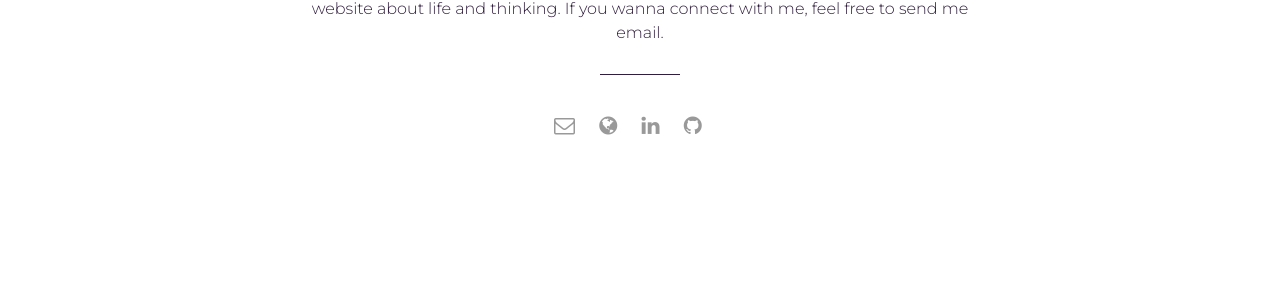
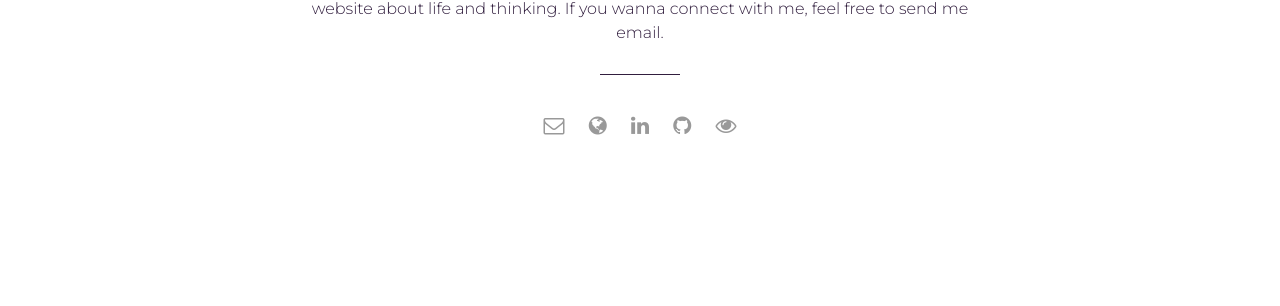
Before and after one commit to lhuaijian/lhuaijian.github.io, a Jekyll site: the page built from _pages/about.html, in a window 1280 px wide. Shown: the part 360-666 px from the top of the page. Built offline with Jekyll 4.4.1, drawn with Linux system fonts in a browser that asks for light colours.

Commit message:
Update about.html

```diff
--- a/_pages/about.html
+++ b/_pages/about.html
@@ -38,9 +38,9 @@ permalink: /about/
       {% endif %}
 
       {% if site.rg %}
-        <li class="research gate"><a href="https://www.researchgate.net/profile/{{site.rg}}" target="_blank"><i class="fab fa-researchgate"></i></a></li>
+        <li class="research gate"><a href="https://www.researchgate.net/profile/{{site.rg}}" target="_blank"><i class="fa fa-eye"></i></a></li>
       {% else %}
-        <li class="research gate"><a href="https://www.researchgate.net/" target="_blank"><i class="fab fa-researchgate" aria-hidden="true"></i></a></li>
+        <li class="research gate"><a href="https://www.researchgate.net/" target="_blank"><i class="fa fa-eye" aria-hidden="true"></i></a></li>
       {% endif %}
       </ul>
     </section> <!-- End About Body-->
```
